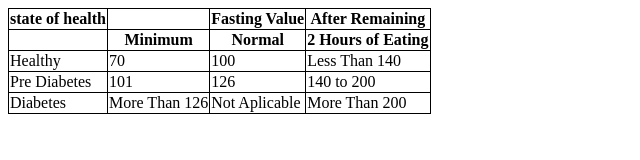
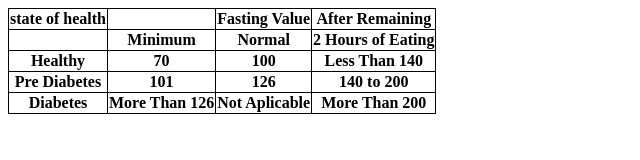
Before and after one commit to MonishKumarRMK/netlifydeploymentss, a plain HTML site: page index.html in a window 1280 px wide. Shown: the whole page, without its empty margins (0-640 px from the left). Drawn offline with Linux system fonts and the light colour scheme.

Commit message:
Add files via upload

```diff
--- a/index.html
+++ b/index.html
@@ -32,22 +32,22 @@
             <th>2 Hours of Eating</th>
         </tr>
     <tbody>
-        <td>Healthy</td>
-        <td>70</td>
-        <td>100</td>
-        <td>Less Than 140</td>
+        <th>Healthy</th>
+        <th>70</th>
+        <th>100</th>
+        <th>Less Than 140</th>
     </tr>
     </tbody>
-    <td>Pre Diabetes</td>
-    <td>101</td>
-    <td>126</td>
-    <td>140 to 200</td>
+    <th>Pre Diabetes</th>
+    <th>101</th>
+    <th>126</th>
+    <th>140 to 200</th>
 </tr>
 <tbody>
-    <td>Diabetes</td>
-    <td>More Than 126</td>
-    <td>Not Aplicable</td>
-    <td>More Than 200</td>
+    <th>Diabetes</td>
+    <th>More Than 126</th>
+    <th>Not Aplicable</th>
+    <th>More Than 200</th>
 </tbody>
 </table>
 </body>
```
